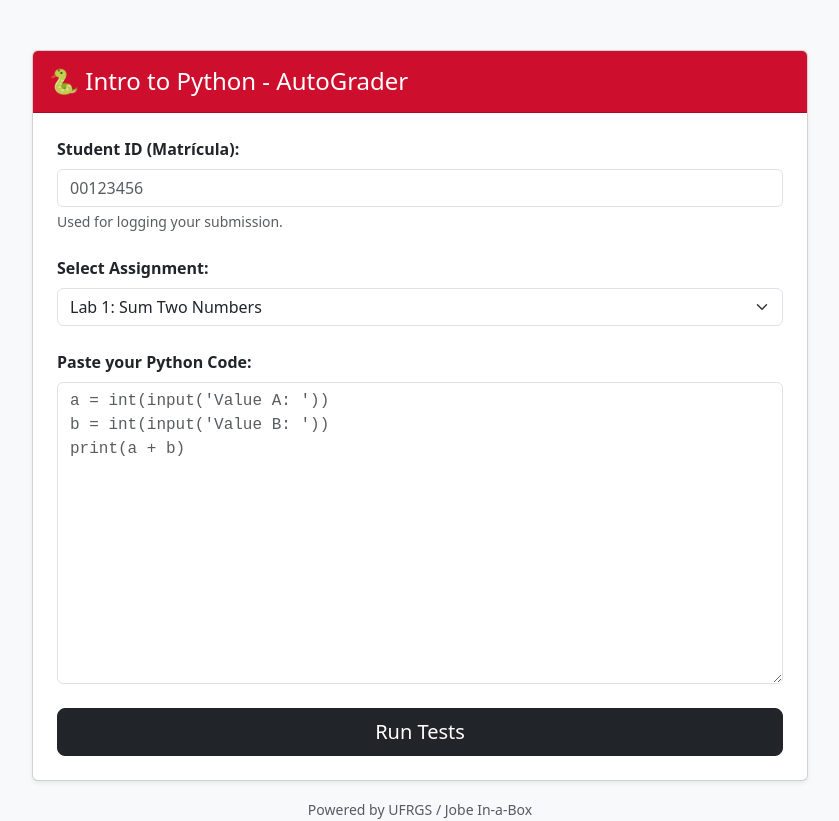
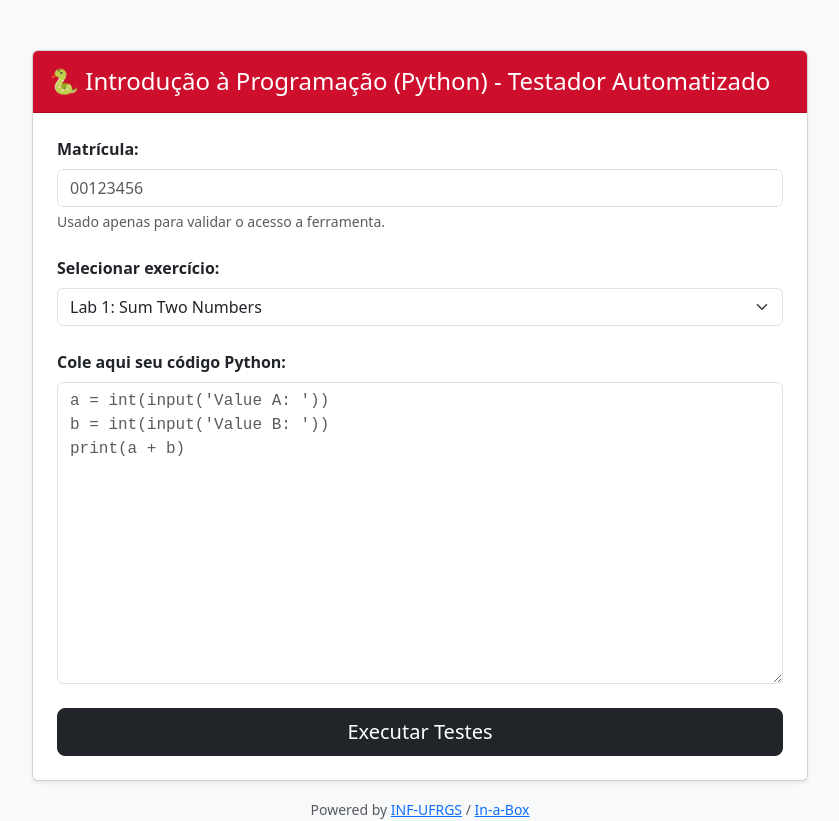
Before and after one commit to inf-ufrgs/jobe-web, a FastAPI app: page / in a window 1280 px wide. Shown: the whole page, without its empty margins (220-1059 px from the left). Run offline with FastAPI, Linux system fonts and the light colour scheme.

Commit message:
New version of the grader app with very basic auth

```diff
--- a/grader/app.py
+++ b/grader/app.py
@@ -22,6 +22,11 @@ JOBE_OUTCOME_MAP = {
     20: "Internal Error",
     21: "Server Overloaded",
 }
+
+# --- SECURITY CONFIGURATION ---
+# ONLY this ID is allowed to submit code.
+# Later we can expand this to a list or a proper auth system.
+ALLOWED_STUDENT_ID = "00177562"
 
 # --- FASTAPI SETUP ---
 app = FastAPI()
@@ -56,6 +61,22 @@ async def submit_code(
     assignment_id: str = Form(...),
     code: str = Form(...)
 ):
+    # 1. SECURITY CHECK (Hard-coded Auth)
+    # We strip whitespace just in case they added a space by accident
+    if student_id.strip() != ALLOWED_STUDENT_ID:
+        logger.warning(f"UNAUTHORIZED ATTEMPT | Student: {student_id} | IP: {request.client.host}")
+        return HTMLResponse(
+            content=f"""
+            <div style="color: red; font-family: sans-serif; padding: 20px; text-align: center;">
+                <h1>🚫 Access Denied</h1>
+                <p>The Student ID <strong>{student_id}</strong> is not authorized to use this system.</p>
+                <a href="/">Go Back</a>
+            </div>
+            """,
+            status_code=403
+        )
+
+    # 2. Logging (Authorized)
     client_ip = request.client.host
     logger.info(f"SUBMISSION | Student: {student_id} | Lab: {assignment_id}")
 
--- a/grader/templates/index.html
+++ b/grader/templates/index.html
@@ -3,7 +3,7 @@
 <head>
     <meta charset="UTF-8">
     <meta name="viewport" content="width=device-width, initial-scale=1">
-    <title>UFRGS Python Grader</title>
+    <title>Testador de Trabalhos de Introdução à Programação (Python) - INF-UFRGS</title>
     <link href="https://cdn.jsdelivr.net/npm/bootstrap@5.3.0/dist/css/bootstrap.min.css" rel="stylesheet">
     <style>
         body { background-color: #f8f9fa; }
@@ -17,19 +17,19 @@
 <div class="container">
     <div class="card shadow-sm">
         <div class="card-header header-brand p-3">
-            <h4 class="mb-0">🐍 Intro to Python - AutoGrader</h4>
+            <h4 class="mb-0">🐍 Introdução à Programação (Python) - Testador Automatizado</h4>
         </div>
         <div class="card-body p-4">
             <form action="/submit" method="post">
 
                 <div class="mb-4">
-                    <label for="student_id" class="form-label fw-bold">Student ID (Matrícula):</label>
+                    <label for="student_id" class="form-label fw-bold">Matrícula:</label>
                     <input type="text" name="student_id" id="student_id" class="form-control" placeholder="00123456" required>
-                    <div class="form-text">Used for logging your submission.</div>
+                    <div class="form-text">Usado apenas para validar o acesso a ferramenta.</div>
                 </div>
 
                 <div class="mb-4">
-                    <label for="assignment_id" class="form-label fw-bold">Select Assignment:</label>
+                    <label for="assignment_id" class="form-label fw-bold">Selecionar exercício:</label>
                     <select name="assignment_id" id="assignment_id" class="form-select">
                         {% for id, data in assignments.items() %}
                         <option value="{{ id }}">{{ data.title }}</option>
@@ -38,19 +38,19 @@
                 </div>
 
                 <div class="mb-4">
-                    <label for="code" class="form-label fw-bold">Paste your Python Code:</label>
+                    <label for="code" class="form-label fw-bold">Cole aqui seu código Python:</label>
                     <textarea name="code" id="code" class="form-control" rows="12" placeholder="a = int(input('Value A: '))&#10;b = int(input('Value B: '))&#10;print(a + b)" required></textarea>
                 </div>
 
                 <div class="d-grid gap-2">
-                    <button type="submit" class="btn btn-dark btn-lg">Run Tests</button>
+                    <button type="submit" class="btn btn-dark btn-lg">Executar Testes</button>
                 </div>
 
             </form>
         </div>
     </div>
     <div class="text-center mt-3 text-muted">
-        <small>Powered by UFRGS / Jobe In-a-Box</small>
+        <small>Powered by <a href="https://www.inf.ufrgs.br/" target="_blank">INF-UFRGS</a> / <a href="https://github.com/trampgeek/jobeinabox" target="_blank">In-a-Box</a></small>
     </div>
 </div>
 
--- a/kubernetes/frontend.yaml
+++ b/kubernetes/frontend.yaml
@@ -15,7 +15,7 @@ spec:
     spec:
       containers:
       - name: web
-        image: julianowick/jobe-web:v1
+        image: julianowick/jobe-web:v1.1
         ports:
         - containerPort: 8000
         env:
```
Also changed, not shown: grader/templates/result.html (+6 -6 lines).
